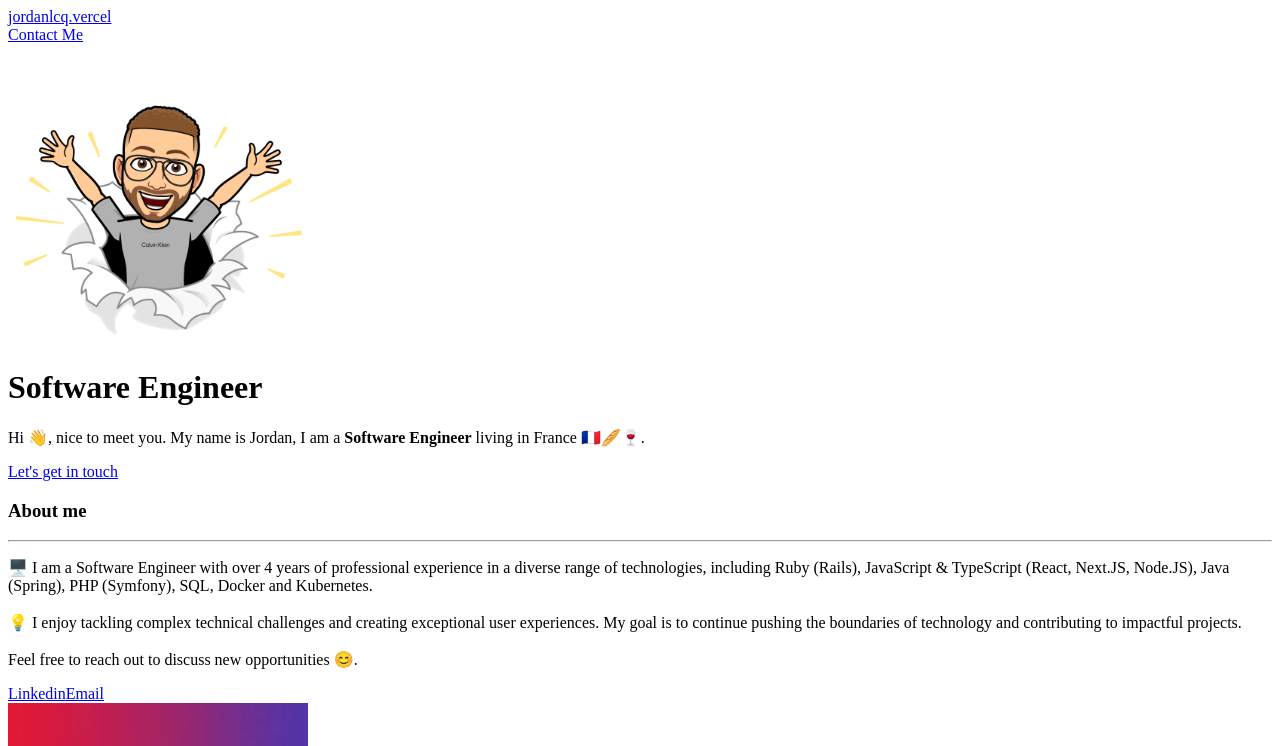
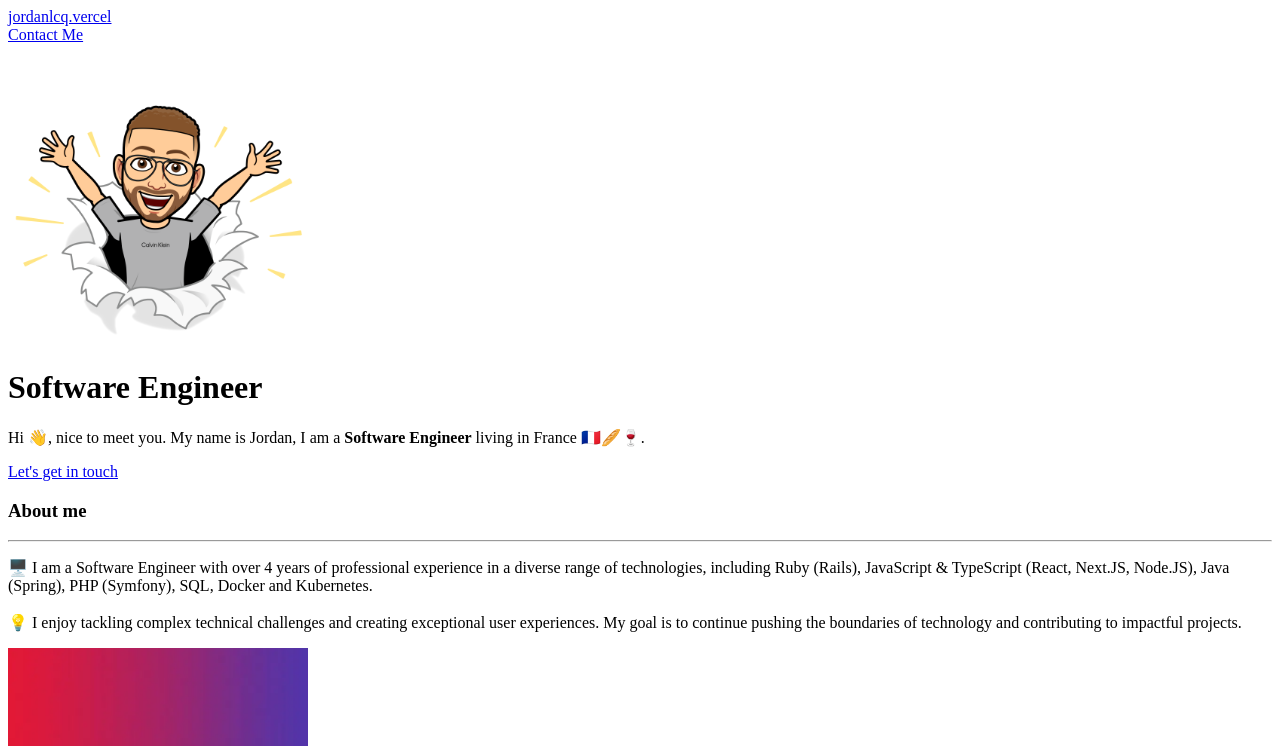
Before and after one commit to Osmos-l/portefolio_V2, a Next.js app: page / in a window 1280 px wide. Shown: the top 746 px of the page. Built offline with nearby package versions, Linux system fonts and the light colour scheme.

Commit message:
removing contact duplicated

```diff
--- a/src/components/aboutme.tsx
+++ b/src/components/aboutme.tsx
@@ -11,24 +11,7 @@ export default function AboutMe() {
                     <br />
                     💡 I enjoy tackling complex technical challenges and creating exceptional user experiences.
                     My goal is to continue pushing the boundaries of technology and contributing to impactful projects.
-                    <br />
-                    <br />
-                    Feel free to reach out to discuss new opportunities 😊.
                 </p>
-            </div>
-            <div className="flex items-center justify-center gap-6 py-3">
-                <a href="https://www.linkedin.com/in/jordanlcq"
-                    className="px-4 py-2 bg-blue-600 text-white font-semibold rounded-lg shadow-md
-                                hover:bg-blue-700
-                                focus:outline-none focus:ring-2 focus:ring-blue-400 focus:ring-opacity-75">
-                    Linkedin
-                </a>
-                <a href="mailto:jordan.lcq1@gmail.com"
-                    className="px-4 py-2 bg-gray-600 text-white font-semibold rounded-lg shadow-md
-                                hover:bg-gray-700
-                                focus:outline-none focus:ring-2 focus:ring-gray-400 focus:ring-opacity-75">
-                    Email
-                </a>
             </div>
         </div>
     )
```
